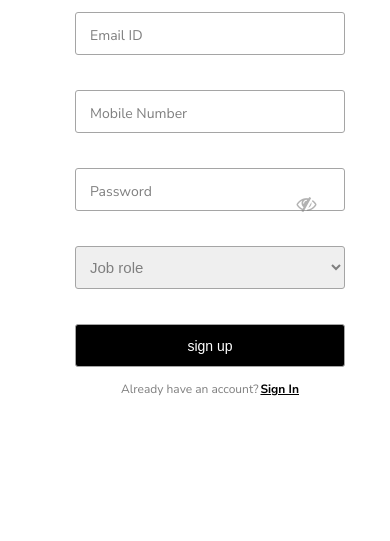
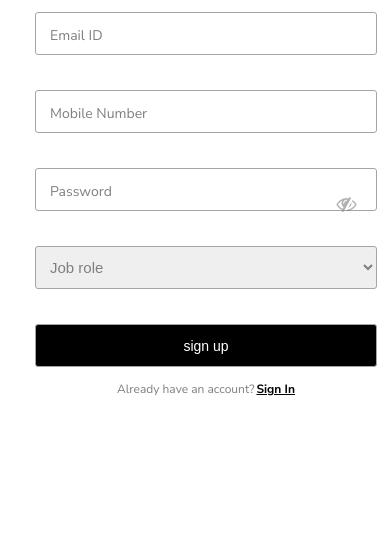
Before and after one commit to Pinki-851/signup-ui, a plain HTML site: page index.html in a window 390 px wide. Shown: the part 303-844 px from the top of the page. Drawn offline with Linux system fonts and the light colour scheme.

Commit message:
css added

```diff
--- a/form.css
+++ b/form.css
@@ -168,7 +168,7 @@ input:focus-within + label {
   transform-origin: 50% 50%;
   transform: translateY(-130%);
 }
-@media screen and (min-width:992px) {
+@media screen and (min-width: 992px) {
   .centerdiv {
     width: 100%;
     padding-left: 80px;
@@ -184,10 +184,13 @@ input:focus-within + label {
     padding-left: 50px;
   }
 }
-@media screen and (max-width:480px) {
+@media screen and (max-width: 480px) {
   .eye {
     top: 4.5vh;
     right: 15vw;
+  }
+  .form_containor {
+    margin: 0;
   }
   .centerdiv {
     padding-left: 20px;
```
Lines whose indentation alone changed are shown as unchanged.
